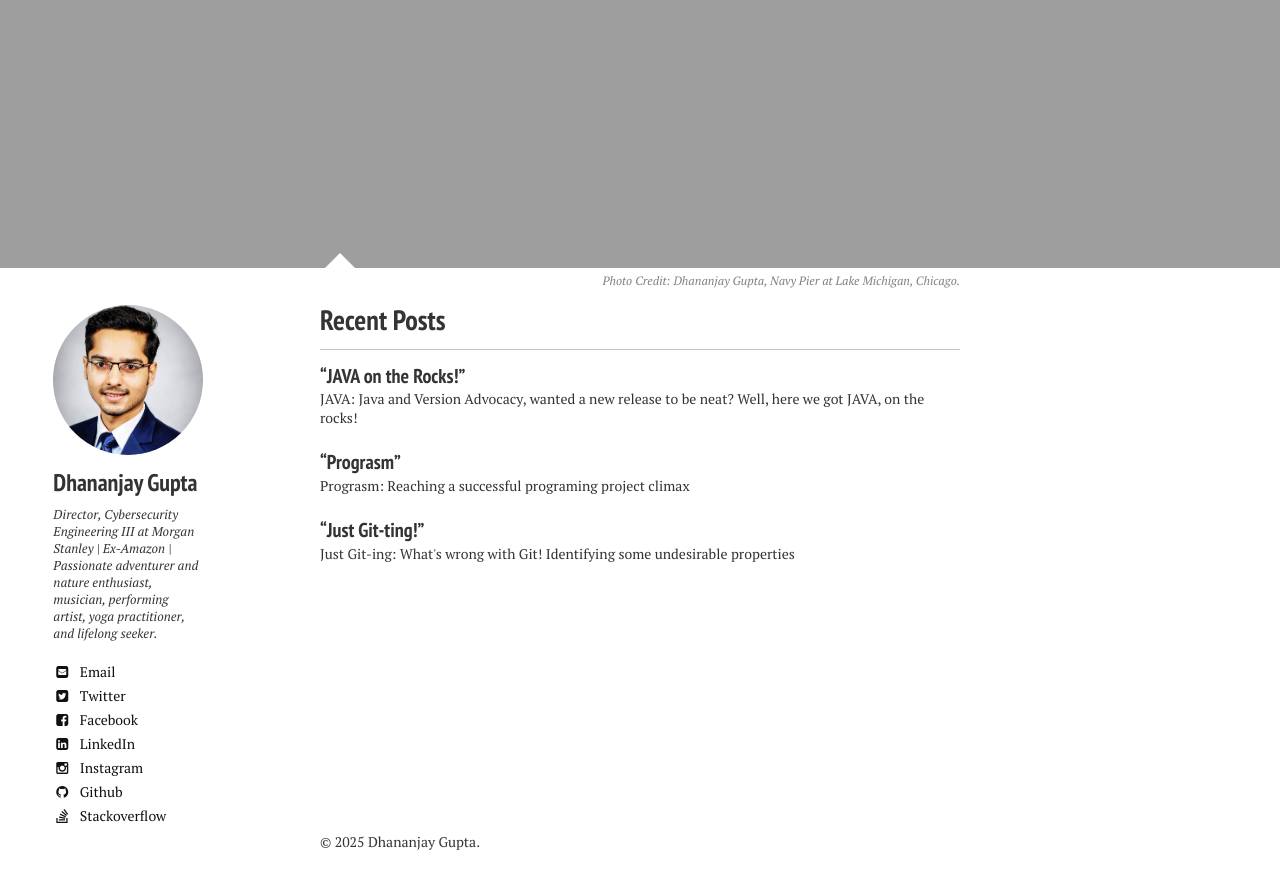
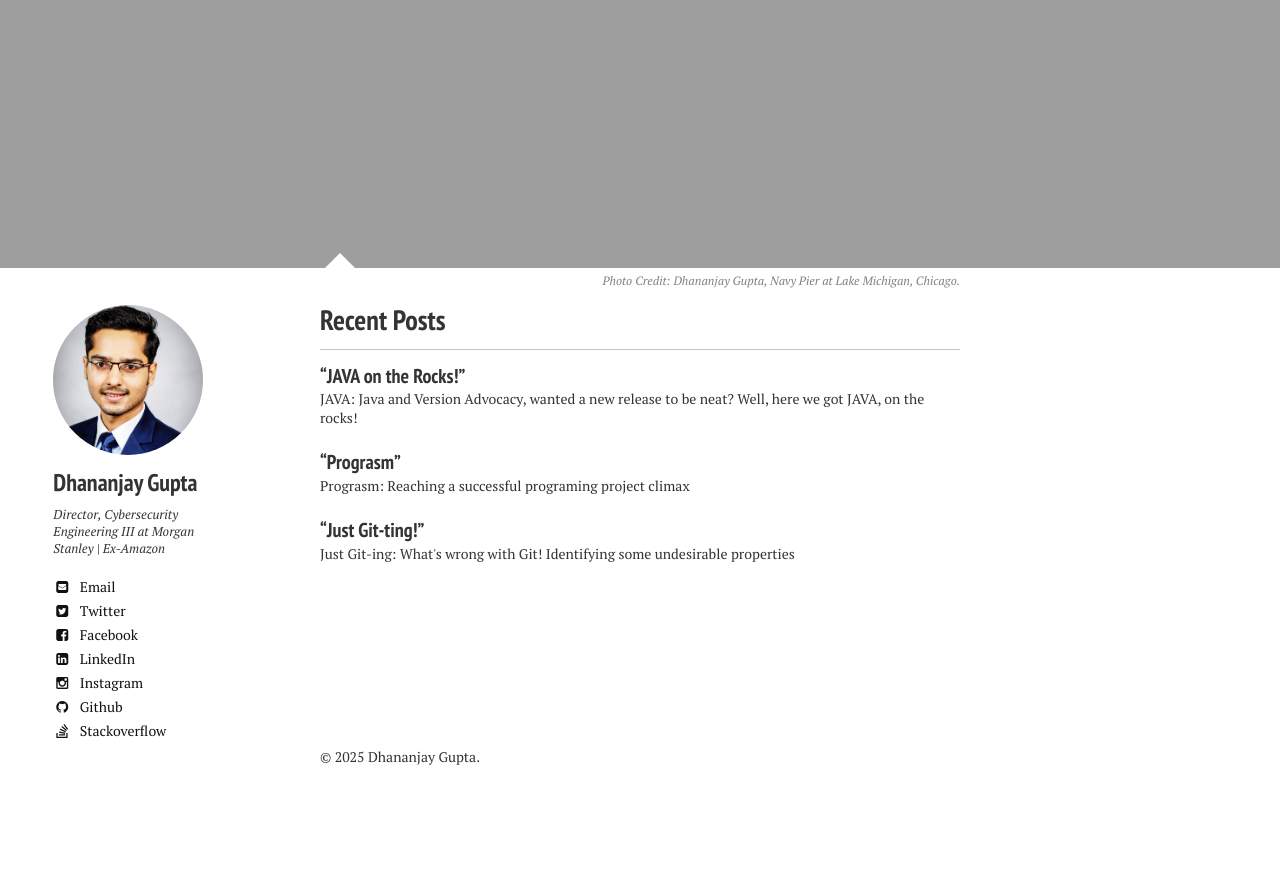
Before and after one commit to DhananjayGupta300/DhananjayGupta300.github.io, a Jekyll site: the page built from index.md, in a window 1280 px wide and 900 px high, scrolled down 776 px. Shown: the top 889 px of the window. Built offline with Jekyll 4.4.1, drawn with Linux system fonts in a browser that asks for light colours; nearby versions of some CDN libraries; after the commit the page ends 1591 px from its top, so only the background shows below that.

Commit message:
Update _config.yml

```diff
--- a/_config.yml
+++ b/_config.yml
@@ -43,7 +43,7 @@ titlecase: true
 owner:
   name: Dhananjay Gupta
   avatar: Dhananjay Gupta Bio.jpg
-  bio: "Director, Cybersecurity Engineering III at Morgan Stanley | Ex-Amazon | Passionate adventurer and nature enthusiast, musician, performing artist, yoga practitioner, and lifelong seeker."
+  bio: "Director, Cybersecurity Engineering III at Morgan Stanley | Ex-Amazon"
   email: dhananjaygupta300@gmail.com
   linkedin: dgupta25
   github: DhananjayGupta300
```
